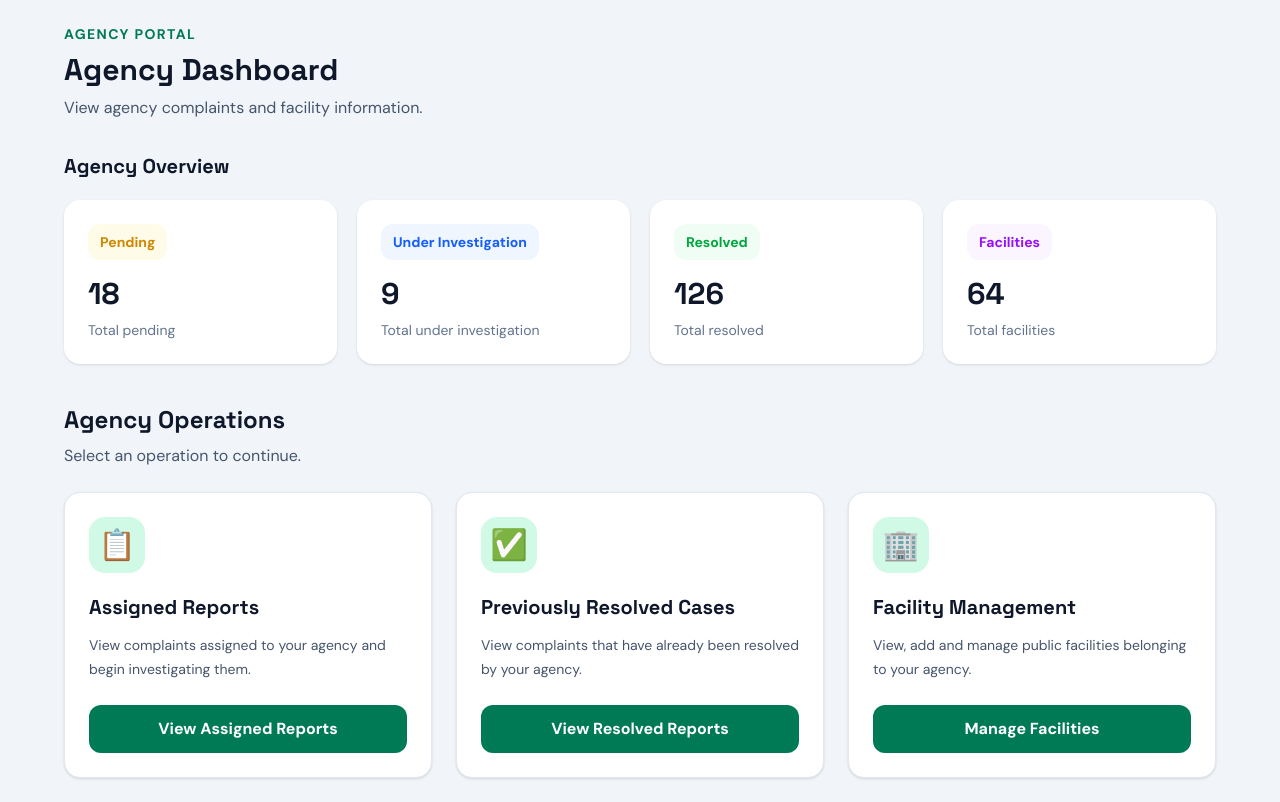
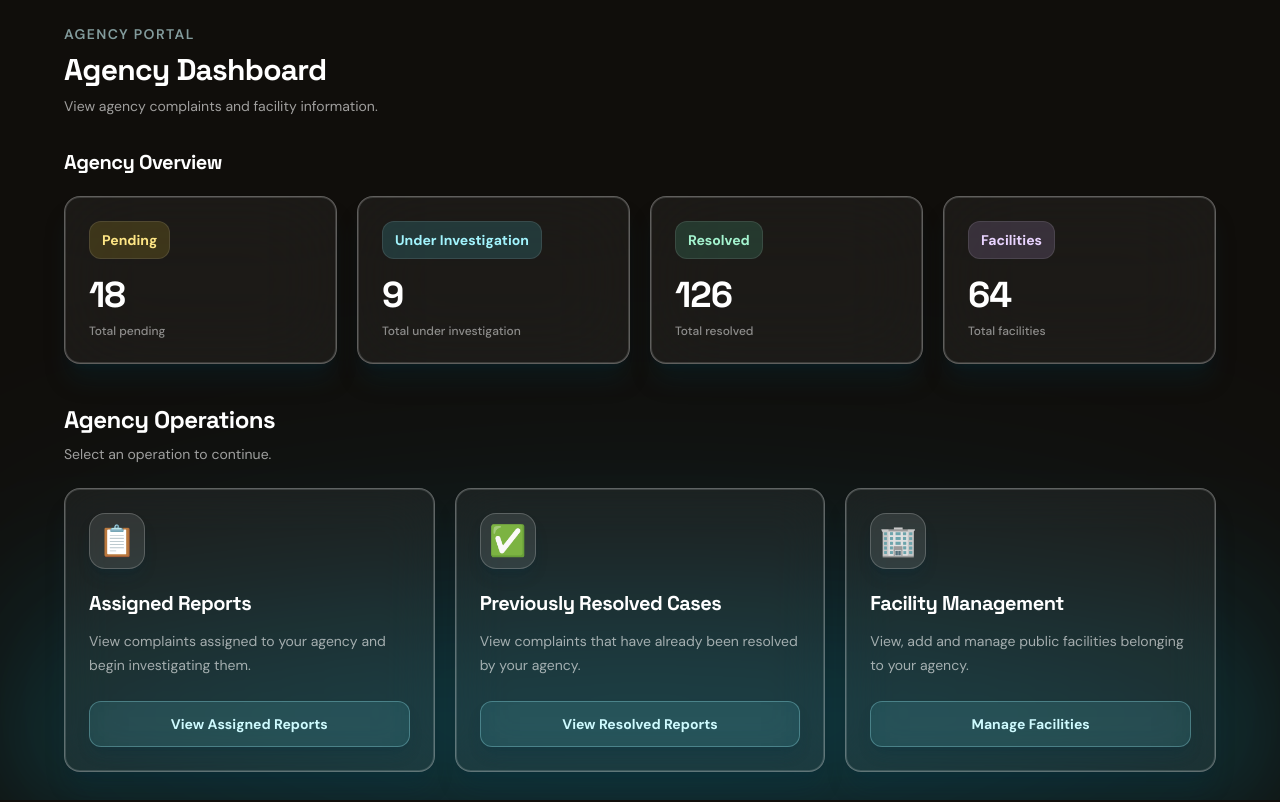
Before and after one commit to 007subhajitrajhalder/Amar-Sohor, a React app in the folder frontend/: page /agency/dashboard in a window 1280 px wide. Built offline with nearby package versions, Linux system fonts and the light colour scheme; the HTML template or start-up script is replaced by a standard one.

Commit message:
agency dashborard change

```diff
--- a/frontend/src/pages/agency/AgencyDashboardPage.jsx
+++ b/frontend/src/pages/agency/AgencyDashboardPage.jsx
@@ -1,30 +1,45 @@
 import { Link } from "react-router-dom";
+
+const auraLayers = [
+  {
+    background:
+      "radial-gradient(ellipse 120% 70% at 50% 110%, rgba(0, 90, 110, 0.8) 0%, rgba(0, 45, 60, 0.5) 40%, rgba(0, 0, 0, 0) 75%)",
+    mixBlendMode: "screen",
+    filter: "blur(125px)"
+  },
+  {
+    background:
+      "linear-gradient(to top, rgba(0, 130, 150, 0.25) 0%, rgba(0, 0, 0, 0) 35%)",
+    mixBlendMode: "screen",
+    filter: "blur(50px)"
+  }
+];
 
 function AgencyDashboardPage() {
   const statistics = [
     {
       title: "Pending",
       value: "18",
-      color: "text-yellow-600",
-      background: "bg-yellow-50"
+      color: "text-amber-200",
+      background: "bg-amber-300/15"
     },
     {
       title: "Under Investigation",
       value: "9",
-      color: "text-blue-600",
-      background: "bg-blue-50"
+      color: "text-cyan-200",
+      background: "bg-cyan-300/15"
     },
     {
       title: "Resolved",
       value: "126",
-      color: "text-green-600",
-      background: "bg-green-50"
+      color: "text-emerald-200",
+      background: "bg-emerald-300/15"
     },
     {
       title: "Facilities",
       value: "64",
-      color: "text-purple-600",
-      background: "bg-purple-50"
+      color: "text-purple-200",
+      background: "bg-purple-300/15"
     }
   ];
 
@@ -56,27 +71,40 @@ function AgencyDashboardPage() {
   ];
 
   return (
-    <main className="min-h-screen bg-slate-100 p-6">
-      <section className="mx-auto max-w-6xl">
+    <main className="relative min-h-screen overflow-hidden bg-[#100e0b] p-6">
+      {auraLayers.map((layer, index) => (
+        <div
+          key={`dark-${index}`}
+          aria-hidden="true"
+          className="pointer-events-none absolute inset-0"
+          style={{
+            background: layer.background,
+            mixBlendMode: layer.mixBlendMode,
+            filter: layer.filter,
+            transform: "translateZ(0)"
+          }}
+        />
+      ))}
+
+      <section className="relative z-10 mx-auto max-w-6xl text-white">
         {/* Dashboard heading */}
         <div>
-          <p className="text-sm font-bold uppercase tracking-widest text-emerald-700">
+          <p className="text-sm font-semibold uppercase tracking-widest text-cyan-100/60">
             Agency Portal
           </p>
 
-          <h1 className="mt-2 text-3xl font-bold text-slate-900">
+          <h1 className="mt-2 text-3xl font-bold tracking-tight text-white">
             Agency Dashboard
           </h1>
 
-          <p className="mt-2 text-slate-600">
-            View agency complaints and facility
-            information.
+          <p className="mt-2 text-sm text-white/60">
+            View agency complaints and facility information.
           </p>
         </div>
 
         {/* Statistics cards */}
         <section className="mt-8">
-          <h2 className="text-xl font-bold text-slate-900">
+          <h2 className="text-xl font-bold tracking-tight text-white">
             Agency Overview
           </h2>
 
@@ -84,23 +112,21 @@ function AgencyDashboardPage() {
             {statistics.map((statistic) => (
               <article
                 key={statistic.title}
-                className="rounded-2xl bg-white p-6 shadow"
+                className="relative h-full overflow-hidden rounded-2xl border border-white/30 bg-white/5 p-6 shadow-xl shadow-cyan-950/25 ring-1 ring-inset ring-white/15 backdrop-blur-2xl transition"
               >
                 <div
-                  className={`inline-flex rounded-xl px-3 py-2 ${statistic.background}`}
+                  className={`inline-flex rounded-xl border border-white/10 px-3 py-2 ${statistic.background}`}
                 >
-                  <p
-                    className={`text-sm font-bold ${statistic.color}`}
-                  >
+                  <p className={`text-sm font-bold ${statistic.color}`}>
                     {statistic.title}
                   </p>
                 </div>
 
-                <h3 className="mt-4 text-3xl font-bold text-slate-900">
+                <h3 className="mt-4 text-4xl font-bold tracking-tight text-white">
                   {statistic.value}
                 </h3>
 
-                <p className="mt-2 text-sm text-slate-500">
+                <p className="mt-2 text-xs font-medium text-white/50">
                   Total {statistic.title.toLowerCase()}
                 </p>
               </article>
@@ -111,36 +137,36 @@ function AgencyDashboardPage() {
         {/* Page navigation cards */}
         <section className="mt-10">
           <div>
-            <h2 className="text-2xl font-bold text-slate-900">
+            <h2 className="text-2xl font-bold tracking-tight text-white">
               Agency Operations
             </h2>
 
-            <p className="mt-2 text-slate-600">
+            <p className="mt-2 text-sm text-white/60">
               Select an operation to continue.
             </p>
           </div>
 
-          <div className="mt-6 grid gap-6 md:grid-cols-3">
+          <div className="mt-6 grid gap-5 md:grid-cols-3">
             {navigationCards.map((card) => (
               <article
                 key={card.title}
-                className="flex flex-col rounded-2xl border border-slate-200 bg-white p-6 shadow-sm transition hover:-translate-y-1 hover:border-emerald-500 hover:shadow-lg"
+                className="group flex h-full min-h-64 flex-col rounded-2xl border border-white/30 bg-white/5 p-6 text-white shadow-xl shadow-cyan-950/20 ring-1 ring-inset ring-white/15 backdrop-blur-xl transition hover:bg-white/10"
               >
-                <div className="flex h-14 w-14 items-center justify-center rounded-2xl bg-emerald-100 text-3xl">
+                <div className="flex h-14 w-14 items-center justify-center rounded-2xl border border-white/20 bg-white/10 text-3xl shadow-lg shadow-cyan-950/20">
                   {card.icon}
                 </div>
 
-                <h3 className="mt-5 text-xl font-bold text-slate-900">
+                <h3 className="mt-5 text-xl font-bold tracking-tight text-white">
                   {card.title}
                 </h3>
 
-                <p className="mt-3 flex-1 text-sm leading-6 text-slate-600">
+                <p className="mt-3 flex-1 text-sm leading-6 text-white/60">
                   {card.description}
                 </p>
 
                 <Link
                   to={card.route}
-                  className="mt-6 rounded-xl bg-emerald-700 px-5 py-3 text-center font-bold text-white transition hover:bg-emerald-800"
+                  className="mt-6 rounded-xl border border-cyan-200/30 bg-cyan-300/10 px-5 py-3 text-center text-sm font-bold text-cyan-100 shadow-lg shadow-cyan-950/20 backdrop-blur-xl transition hover:bg-cyan-300/20 hover:text-white"
                 >
                   {card.buttonText}
                 </Link>
```
Also changed, not shown: 1 other file (tests, documents, lock files or other folders).
